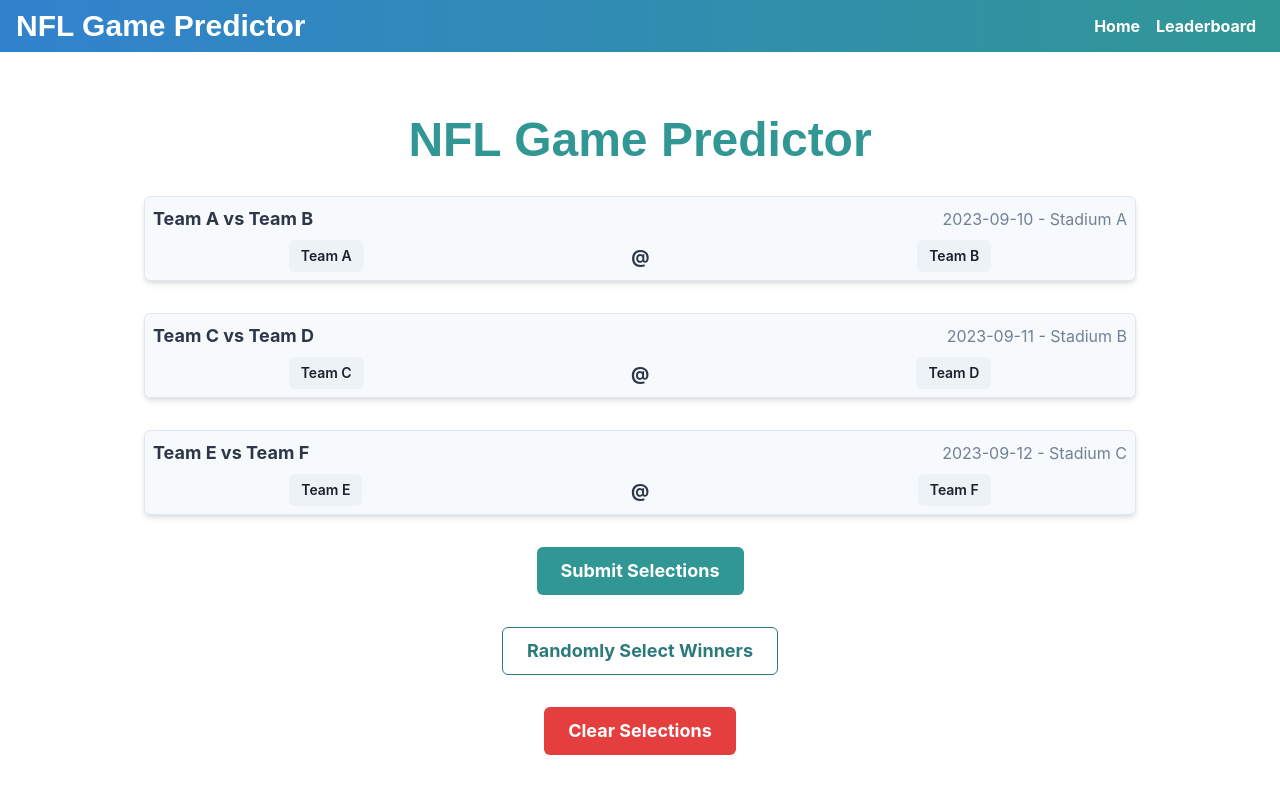
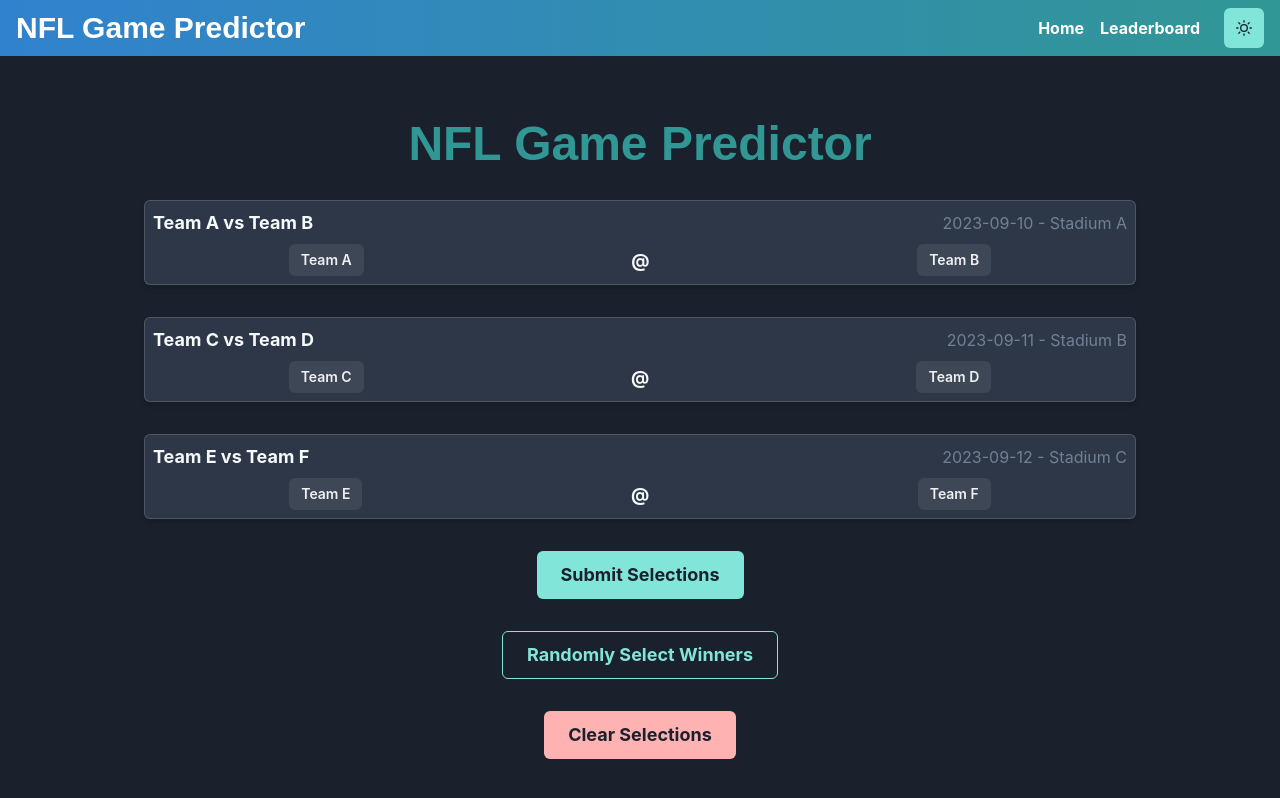
Before and after one commit to GPT-Engineer-App/nfl-game-winner-picker, a React (Vite) app: page / in a window 1280 px wide. Built offline with nearby package versions, Linux system fonts and the light colour scheme.

Commit message:
Added dark mode option to the NFL Game Predictor app and set it as the default. Integrated dark mode seamlessly with the existing design.

```diff
--- a/src/components/Navbar.jsx
+++ b/src/components/Navbar.jsx
@@ -1,20 +1,30 @@
-import { Box, Flex, Heading, Link } from "@chakra-ui/react";
+import { Box, Flex, Heading, Link, useColorMode, IconButton } from "@chakra-ui/react";
 import { Link as RouterLink } from "react-router-dom";
+import { SunIcon, MoonIcon } from "@chakra-ui/icons";
 
 const Navbar = () => {
+  const { colorMode, toggleColorMode } = useColorMode();
+
   return (
     <Box bgGradient="linear(to-r, blue.500, teal.500)" px={4} py={2} mb={8}>
       <Flex align="center" justify="space-between">
         <Heading as="h1" size="lg" color="white" fontFamily="sans-serif">
           NFL Game Predictor
         </Heading>
-        <Flex>
+        <Flex align="center">
           <Link as={RouterLink} to="/" color="white" mx={2} fontWeight="bold">
             Home
           </Link>
           <Link as={RouterLink} to="/leaderboard" color="white" mx={2} fontWeight="bold">
             Leaderboard
           </Link>
+          <IconButton
+            aria-label="Toggle dark mode"
+            icon={colorMode === "light" ? <MoonIcon /> : <SunIcon />}
+            onClick={toggleColorMode}
+            ml={4}
+            colorScheme="teal"
+          />
         </Flex>
       </Flex>
     </Box>
--- a/src/main.jsx
+++ b/src/main.jsx
@@ -1,7 +1,7 @@
 import React from "react";
 import ReactDOM from "react-dom/client";
 import App from "./App.jsx";
-import { ChakraProvider, extendTheme } from "@chakra-ui/react";
+import { ChakraProvider, extendTheme, ColorModeScript } from "@chakra-ui/react";
 
 const colors = {
   brand: {
@@ -19,11 +19,17 @@ const colors = {
   },
 };
 
-const theme = extendTheme({ colors });
+const config = {
+  initialColorMode: "dark",
+  useSystemColorMode: false,
+};
+
+const theme = extendTheme({ colors, config });
 
 ReactDOM.createRoot(document.getElementById("root")).render(
   <React.StrictMode>
     <ChakraProvider theme={theme}>
+      <ColorModeScript initialColorMode={theme.config.initialColorMode} />
       <App />
     </ChakraProvider>
   </React.StrictMode>
--- a/src/pages/Index.jsx
+++ b/src/pages/Index.jsx
@@ -1,5 +1,5 @@
 import { useState } from "react";
-import { Container, VStack, Heading, Button, Box, Text, Flex } from "@chakra-ui/react";
+import { Container, VStack, Heading, Button, Box, Text, Flex, useColorModeValue } from "@chakra-ui/react";
 
 const games = [
   { id: 1, teams: ["Team A", "Team B"], date: "2023-09-10", location: "Stadium A" },
@@ -10,6 +10,9 @@ const games = [
 
 const Index = () => {
   const [selections, setSelections] = useState({});
+
+  const bg = useColorModeValue("gray.50", "gray.700");
+  const textColor = useColorModeValue("gray.700", "gray.50");
 
   const handleSelectionChange = (gameId, team) => {
     setSelections((prevSelections) => ({
@@ -45,9 +48,9 @@ const Index = () => {
           NFL Game Predictor
         </Heading>
         {games.map((game) => (
-          <Box key={game.id} w="100%" p={2} borderWidth={1} borderRadius="md" bg="gray.50" boxShadow="md">
+          <Box key={game.id} w="100%" p={2} borderWidth={1} borderRadius="md" bg={bg} boxShadow="md">
             <Flex justify="space-between" align="center" mb={2}>
-              <Text fontSize="lg" fontWeight="bold" color="gray.700">
+              <Text fontSize="lg" fontWeight="bold" color={textColor}>
                 {game.teams[0]} vs {game.teams[1]}
               </Text>
               <Text fontSize="md" color="gray.500">
@@ -64,7 +67,7 @@ const Index = () => {
               >
                 {game.teams[0]}
               </Button>
-              <Text fontSize="lg" fontWeight="bold" color="gray.700">
+              <Text fontSize="lg" fontWeight="bold" color={textColor}>
                 @
               </Text>
               <Button
--- a/src/pages/Leaderboard.jsx
+++ b/src/pages/Leaderboard.jsx
@@ -1,8 +1,11 @@
 import { useEffect, useState } from "react";
-import { Container, VStack, Heading, Box, Text, Flex } from "@chakra-ui/react";
+import { Container, VStack, Heading, Box, Text, Flex, useColorModeValue } from "@chakra-ui/react";
 
 const Leaderboard = () => {
   const [leaders, setLeaders] = useState([]);
+
+  const bg = useColorModeValue("gray.50", "gray.700");
+  const textColor = useColorModeValue("gray.700", "gray.50");
 
   useEffect(() => {
     // Fetch leaderboard data from the server
@@ -31,9 +34,9 @@ const Leaderboard = () => {
           Leaderboard
         </Heading>
         {leaders.map((leader, index) => (
-          <Box key={leader.id} w="100%" p={4} borderWidth={1} borderRadius="md" bg="gray.50" boxShadow="md">
+          <Box key={leader.id} w="100%" p={4} borderWidth={1} borderRadius="md" bg={bg} boxShadow="md">
             <Flex justify="space-between" align="center">
-              <Text fontSize="lg" fontWeight="bold" color="gray.700">
+              <Text fontSize="lg" fontWeight="bold" color={textColor}>
                 {index + 1}. {leader.name}
               </Text>
               <Text fontSize="lg" fontWeight="bold" color="teal.500">
```
